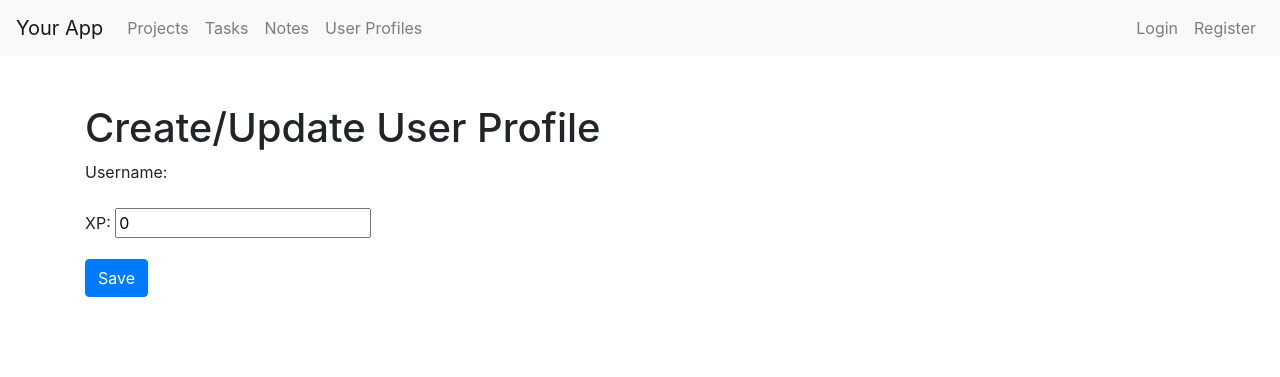
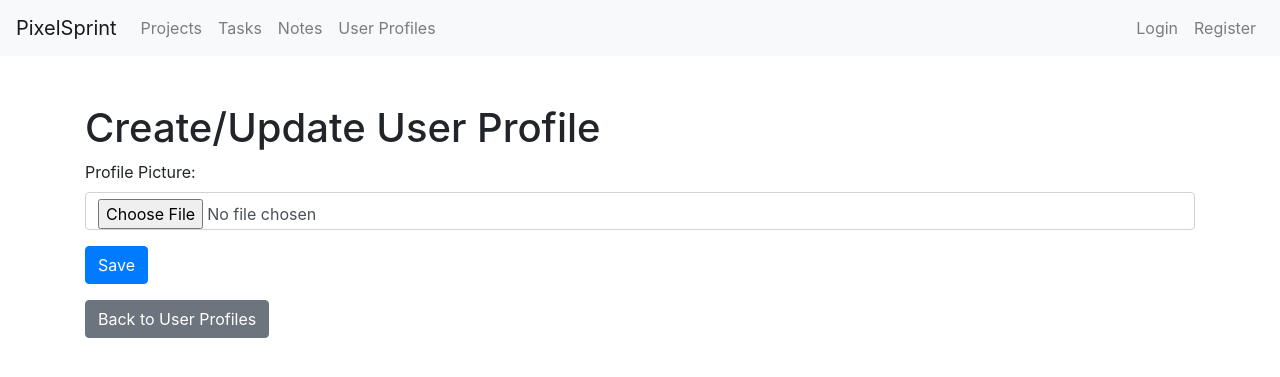
Before and after one commit to tigerlero/PixelSprint, a Django app: page /project/userprofiles/create/ in a window 1280 px wide. Shown: the top 377 px of the page. Run offline with Django 5.2, Linux system fonts and the light colour scheme; some libraries are stand-ins or nearby versions.

Commit message:
fetch partially per project tasks and add image to task user

```diff
--- a/PixelSprint/urls.py
+++ b/PixelSprint/urls.py
@@ -1,6 +1,7 @@
 from django.contrib import admin
 from django.urls import include, path
-
+from django.conf import settings
+from django.conf.urls.static import static
 urlpatterns = [
     path('admin/', admin.site.urls),
     path('project/', include('project.urls')),  # Replace 'your_app' with your app's name
@@ -8,3 +9,6 @@ urlpatterns = [
     # Add a pattern for the root path
     path('', include('project.urls')),  # Replace 'your_app' with your app's name
 ]
+# Add these lines at the end of your urlpatterns
+if settings.DEBUG:
+    urlpatterns += static(settings.MEDIA_URL, document_root=settings.MEDIA_ROOT)
--- a/project/forms.py
+++ b/project/forms.py
@@ -24,7 +24,7 @@ class ProjectForm(forms.ModelForm):
 class TaskForm(forms.ModelForm):
     class Meta:
         model = Task
-        fields = ['title', 'description', 'project', 'assigned_to', 'due_date', 'priority', 'difficulty']
+        fields = ['title', 'description', 'project', 'assigned_to', 'due_date', 'priority', 'difficulty', 'status']
 
         widgets = {
             'due_date': forms.DateInput(attrs={'type': 'date'}),
@@ -51,14 +51,14 @@ class NoteForm(forms.ModelForm):
         }
 
 
-
 class UserProfileForm(forms.ModelForm):
     class Meta:
         model = UserProfile
-        fields = ['user', 'xp']
+        fields = ['profile_picture']  # Exclude 'user' from fields
 
     def __init__(self, *args, **kwargs):
         super(UserProfileForm, self).__init__(*args, **kwargs)
         # You can customize the form fields if needed
-        self.fields['user'].widget = forms.HiddenInput()
-        self.fields['user'].required = False
+        self.fields['profile_picture'].widget = forms.ClearableFileInput(attrs={'class': 'form-control'})
+        self.fields['profile_picture'].label = 'Profile Picture'
+        self.fields['profile_picture'].required = False
--- a/project/templates/base.html
+++ b/project/templates/base.html
@@ -5,7 +5,7 @@
 <head>
     <meta charset="UTF-8">
     <meta name="viewport" content="width=device-width, initial-scale=1.0">
-    <title>{% block title %}Your App{% endblock %}</title>
+    <title>{% block title %}PixelSprint{% endblock %}</title>
 <!-- Add this line to include Bootstrap Icons CSS -->
 <link rel="stylesheet" href="https://maxcdn.bootstrapcdn.com/bootstrap/4.5.2/css/bootstrap.min.css">
 <link rel="stylesheet" href="https://cdn.jsdelivr.net/npm/bootstrap-icons@1.11.3/font/bootstrap-icons.min.css">    {% block styles %}{% endblock %}
@@ -13,7 +13,7 @@
 <body>
 
     <nav class="navbar navbar-expand-lg navbar-light bg-light">
-        <a class="navbar-brand" href="{% url 'homepage' %}">Your App</a>
+        <a class="navbar-brand" href="{% url 'homepage' %}">PixelSprint</a>
         <button class="navbar-toggler" type="button" data-toggle="collapse" data-target="#navbarNav" aria-controls="navbarNav" aria-expanded="false" aria-label="Toggle navigation">
             <span class="navbar-toggler-icon"></span>
         </button>
@@ -38,10 +38,16 @@
                         <a class="nav-link" href="{% url 'logout' %}">Logout</a>
                     </li>
                     <li class="nav-item">
-                        <span class="navbar-text">
-                            Welcome, {{ user.username }}
-                        </span>
-                    </li>
+    <span class="navbar-text">
+                {% if user.userprofile.profile_picture %}
+                    <a href="{% url 'user_profile_form' %}">
+                        <img src="{{ user.userprofile.profile_picture.url }}" alt="{{ user.username }}" class="rounded-circle" width="30" height="30" style="cursor: pointer;" onclick="window.location.href='{% url 'user_profile_form' %}'">
+                    </a>
+                {% else %}
+                    Welcome, {{ user.username }}
+                {% endif %}
+            </span>
+</li>
                 {% else %}
                     <li class="nav-item">
                         <a class="nav-link" href="{% url 'login' %}">Login</a>
@@ -57,7 +63,8 @@
     <div class="container-fluid w-100">
     {% block content %}{% endblock %}
 </div>
-    <script src="https://cdn.jsdelivr.net/npm/dragula/dist/dragula.min.js"></script>
+
+{#    <script src="https://cdn.jsdelivr.net/npm/dragula/dist/dragula.min.js"></script>#}
         <script src="https://unpkg.com/htmx.org@1.9.10"></script>
      <script src="https://code.jquery.com/jquery-3.7.1.slim.min.js"></script>
     <script src="https://cdn.jsdelivr.net/npm/@popperjs/core@2.10.2/dist/umd/popper.min.js"></script>
--- a/project/templates/project_detail.html
+++ b/project/templates/project_detail.html
@@ -11,6 +11,9 @@
       <a href="{% url 'update_project' project.id %}" class="btn btn-primary">Update Project</a>
       <a href="{% url 'delete_project' project.id %}" class="btn btn-danger">Delete Project</a>
       <a href="{% url 'project_list' %}" class="btn btn-secondary">Back to Projects</a>
+
+      <!-- Button for viewing tasks related to this project with a filter -->
+      <a href="{% url 'task_list' project.id %}" class="btn btn-info">View Project Tasks</a>
     </div>
   </div>
 {% endblock %}
--- a/project/templates/userprofile_form.html
+++ b/project/templates/userprofile_form.html
@@ -4,23 +4,13 @@
 {% block content %}
   <div class="container mt-5">
     <h1>Create/Update User Profile</h1>
-    <form method="post" action="">
+    <form method="post" action="" enctype="multipart/form-data">
       {% csrf_token %}
-      <div class="form-group">
-        <label for="{{ form.user.username.id_for_label }}">Username:</label>
-        {{ form.user.username }}
-        {% if form.user.username.errors %}
-          <small class="text-danger">{{ form.user.username.errors }}</small>
-        {% endif %}
-      </div>
-      <div class="form-group">
-        <label for="{{ form.xp.id_for_label }}">XP:</label>
-        {{ form.xp }}
-        {% if form.xp.errors %}
-          <small class="text-danger">{{ form.xp.errors }}</small>
-        {% endif %}
-      </div>
+
+      {{ form.as_p }}
+
       <button type="submit" class="btn btn-primary">Save</button>
     </form>
+    <a href="{% url 'userprofile_list' %}" class="btn btn-secondary mt-3">Back to User Profiles</a>
   </div>
 {% endblock %}
--- a/project/urls.py
+++ b/project/urls.py
@@ -4,12 +4,12 @@ from django.urls import path
 from . import views
 from .views import register_view
 from django.contrib.auth import views as auth_views
-from .views import login_view
 
 urlpatterns = [
     # path('login/', auth_views.LoginView.as_view(template_name='login.html'), name='login'),
-    path('logout/', auth_views.LogoutView.as_view(), name='logout'),
-    path('login/', login_view, name='login'),
+    path('user_profile/', views.user_profile_form_view, name='user_profile_form'),
+    path('logout/', views.logout_view, name='logout'),
+    path('login/', views.login_view, name='login'),
     path('', views.homepage, name='homepage'),
     path('projects/', views.project_list, name='project_list'),
     path('projects/<int:project_id>/', views.project_detail, name='project_detail'),
@@ -18,8 +18,8 @@ urlpatterns = [
     path('projects/delete/<int:project_id>/', views.delete_project, name='delete_project'),
     path('register/', register_view, name='register'),
     path('change_priority/<int:task_id>/', views.change_priority, name='change_priority'),
+    path('tasks/<int:project_id>/', views.task_list, name='task_list'),
     path('tasks/', views.task_list, name='task_list'),
-    path('task_detail/<int:task_id>/', views.task_detail, name='task_detail'),
     path('update_task_status/<int:task_id>/<str:new_status>/<int:new_position>/', views.update_task_status, name='update_task_status'),
     path('create_task/<str:status>/', views.create_task, name='create_task'),
     path('tasks/update/<int:task_id>/', views.update_task, name='update_task'),
--- a/project/views.py
+++ b/project/views.py
@@ -1,7 +1,7 @@
 from django.contrib.auth.models import User
 from django.db.models import Max, F
 from django.shortcuts import render
-
+import hashlib
 # Create your views here.
 from django.shortcuts import render, get_object_or_404, redirect
 from django.urls import reverse
@@ -14,8 +14,37 @@ from django.contrib.auth import authenticate
 from django.contrib.auth.forms import AuthenticationForm
 from django.contrib.auth import login
 from .models import Task
+from django.contrib.auth import logout
 
 from django.http import HttpResponseBadRequest
+from django.contrib.auth.decorators import login_required
+from .forms import UserProfileForm  # Import your UserProfileForm
+
+
+def gravatar_url(username, size=40):
+    default = "https://example.com/default.jpg"  # URL of your default image
+    username_hash = hashlib.md5(username.lower().encode()).hexdigest()
+    return f"https://www.gravatar.com/avatar/{username_hash}?d={default}&s={size}"
+
+
+@login_required
+def user_profile_form_view(request):
+    user_profile = request.user.userprofile
+
+    if request.method == 'POST':
+        form = UserProfileForm(request.POST, request.FILES, instance=user_profile)
+        if form.is_valid():
+            form.save()
+            return redirect('user_profile_form')
+    else:
+        form = UserProfileForm(instance=user_profile)
+
+    return render(request, 'userprofile_form.html', {'form': form})
+
+
+def logout_view(request):
+    logout(request)
+    return redirect('/')  # Change this to the URL where you want to redirect after logout
 
 # for user in User.objects.all():
 #         UserProfile.objects.get_or_create(user=user)
@@ -41,13 +70,16 @@ def update_task_status(request, task_id, new_status, new_position):
         # Update positions of other tasks in the same status
         if old_position < new_position:
             # Moving down
-            Task.objects.filter(status=new_status, position__gt=old_position, position__lte=new_position).exclude(pk=task_id).update(position=F('position') - 1)
+            Task.objects.filter(status=new_status, position__gt=old_position, position__lte=new_position).exclude(
+                pk=task_id).update(position=F('position') - 1)
         elif old_position > new_position:
             # Moving up
-            Task.objects.filter(status=new_status, position__lt=old_position, position__gte=new_position).exclude(pk=task_id).update(position=F('position') + 1)
+            Task.objects.filter(status=new_status, position__lt=old_position, position__gte=new_position).exclude(
+                pk=task_id).update(position=F('position') + 1)
 
         # Return a JSON response
-        return JsonResponse({'message': 'Task status and position updated successfully', 'status': new_status, 'position': new_position})
+        return JsonResponse({'message': 'Task status and position updated successfully', 'status': new_status,
+                             'position': new_position})
 
     # Handle other HTTP methods if needed
     return JsonResponse({'error': 'Invalid request method'}, status=400)
@@ -184,13 +216,28 @@ def delete_project(request, project_id):
 
 
 # Task views
-def task_list(request):
-    # Fetch tasks from the database and group them by status
-    tasks = Task.objects.order_by('position', 'status').all()
+@login_required
+def task_list(request, project_id=None):
+    # Fetch tasks based on project_id if provided, otherwise fetch all tasks
+    if project_id:
+        project = get_object_or_404(Project, id=project_id)
+        tasks = Task.objects.filter(project=project).order_by('position', 'status').all()
+    else:
+        tasks = Task.objects.order_by('position', 'status').all()
+
+    # Group tasks by status
     task_statuses = {}
     for status, _ in Task.STATUS_CHOICES:
         task_statuses[status] = tasks.filter(status=status)
-    return render(request, 'task_list.html', {'task_statuses': task_statuses, 'form': TaskForm()})
+
+    # Include profile picture information in the context
+    user_profile_picture = request.user.userprofile.profile_picture if hasattr(request.user, 'userprofile') else None
+
+    return render(request, 'task_list.html', {
+        'task_statuses': task_statuses,
+        'form': TaskForm(),
+        'user_profile_picture': user_profile_picture,
+    })
 
 
 def task_detail(request, task_id):
@@ -257,8 +304,6 @@ def delete_task(request, task_id):
 
 
 # Note views
-
-
 def note_list(request):
     # Assuming you have a queryset of Note objects
     notes = Note.objects.all().order_by('assigned_to', 'project')
```
Also changed, not shown: PixelSprint/settings.py (+9 -0 lines), project/models.py (+16 -23 lines), project/templates/task_list.html (+13 -1 lines), profile_pictures/274193533_10216842770219984_4597719306617605596_n.jpg (added), project/migrations/0010_alter_task_assigned_to.py (added), project/migrations/0011_alter_task_assigned_to.py (added), project/migrations/0012_status_alter_task_status.py (added).
